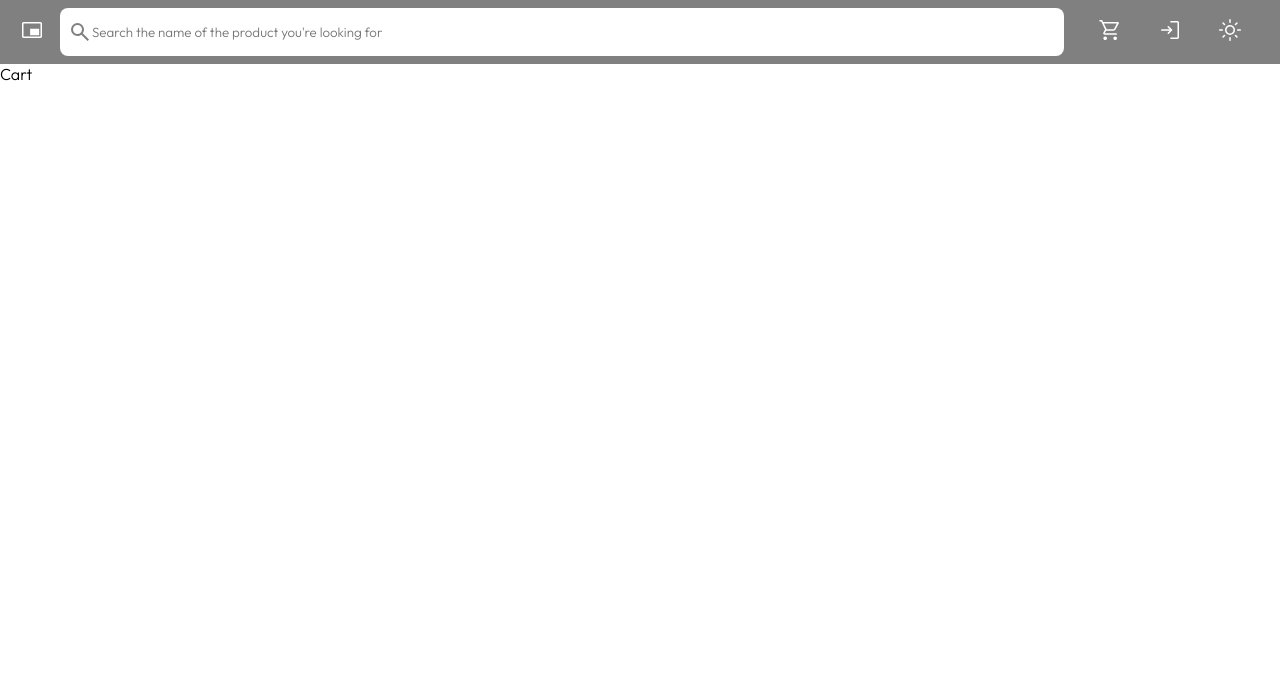
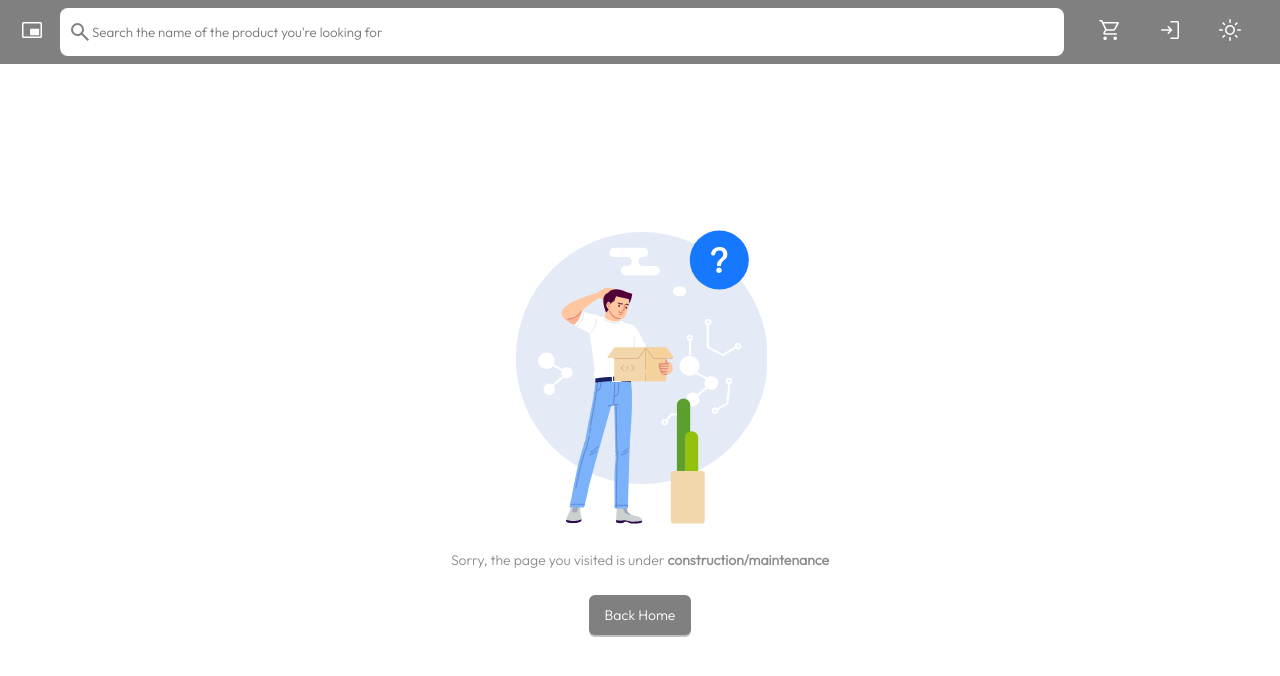
Before and after one commit to karananeja/fe-shopping-site, a React (Vite) app: page /cart in a window 1280 px wide. Shown: the top 676 px of the page. Built offline with nearby package versions, Linux system fonts and the light colour scheme; no server answers.

Commit message:
added a development screen

```diff
--- a/src/pages/cart/Cart.scss
+++ b/src/pages/cart/Cart.scss
@@ -0,0 +1,6 @@
+@use '../../shared/styles' as *;
+
+.cart {
+  @include flexCenter();
+  height: calc(100vh - $navbar-height);
+}
--- a/src/pages/cart/index.jsx
+++ b/src/pages/cart/index.jsx
@@ -1,8 +1,28 @@
 import React from 'react';
 import './Cart.scss';
+import { Button, Result } from 'antd';
+import { useNavigate } from 'react-router-dom';
 
 const Cart = () => {
-  return <div>Cart</div>;
+  const navigate = useNavigate();
+
+  return (
+    <div className='cart'>
+      <Result
+        status='404'
+        subTitle={
+          <>
+            Sorry, the page you visited is under <b>construction/maintenance</b>
+          </>
+        }
+        extra={
+          <Button type='primary' onClick={() => navigate('/')}>
+            Back Home
+          </Button>
+        }
+      />
+    </div>
+  );
 };
 
 export default Cart;
```
